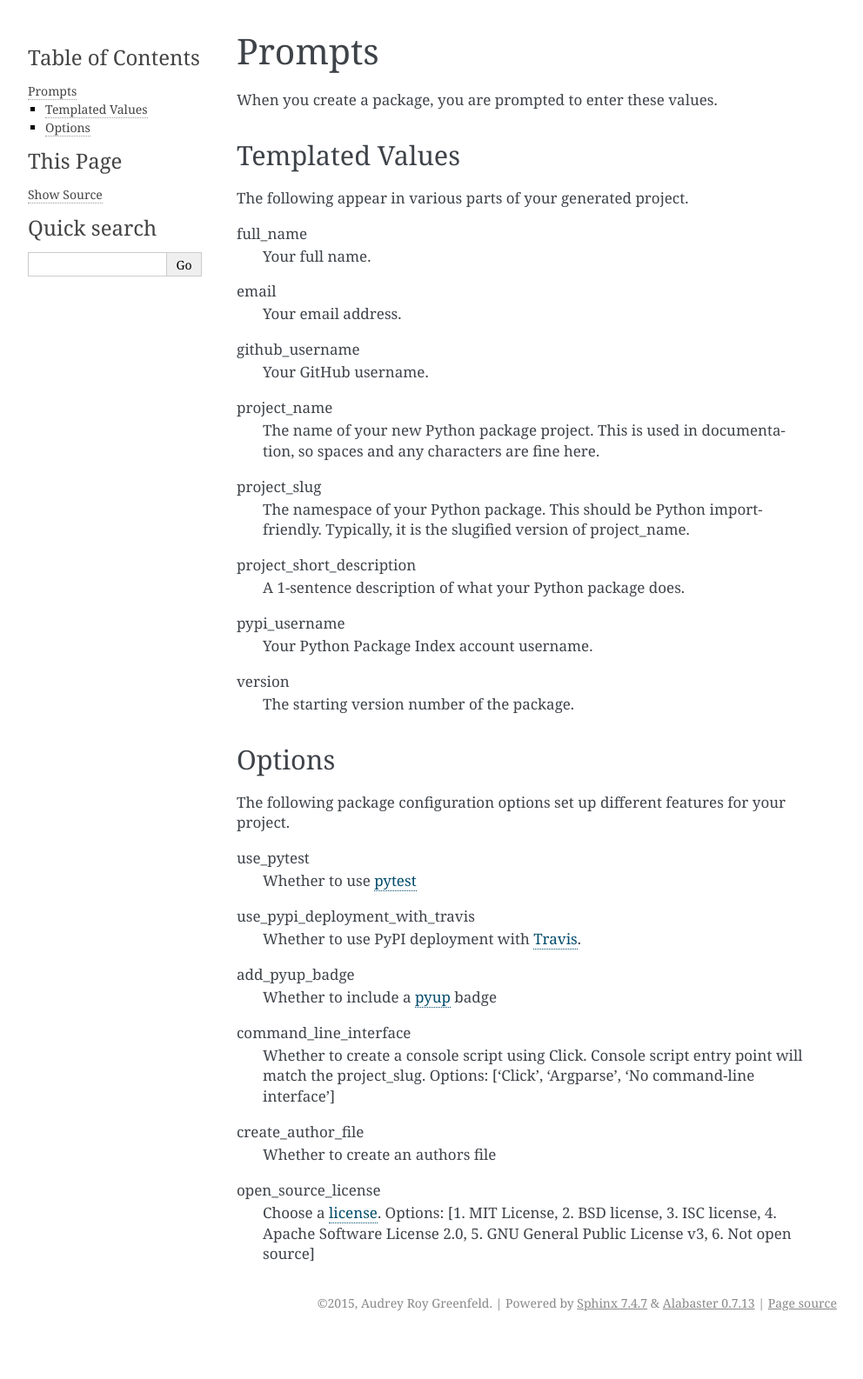
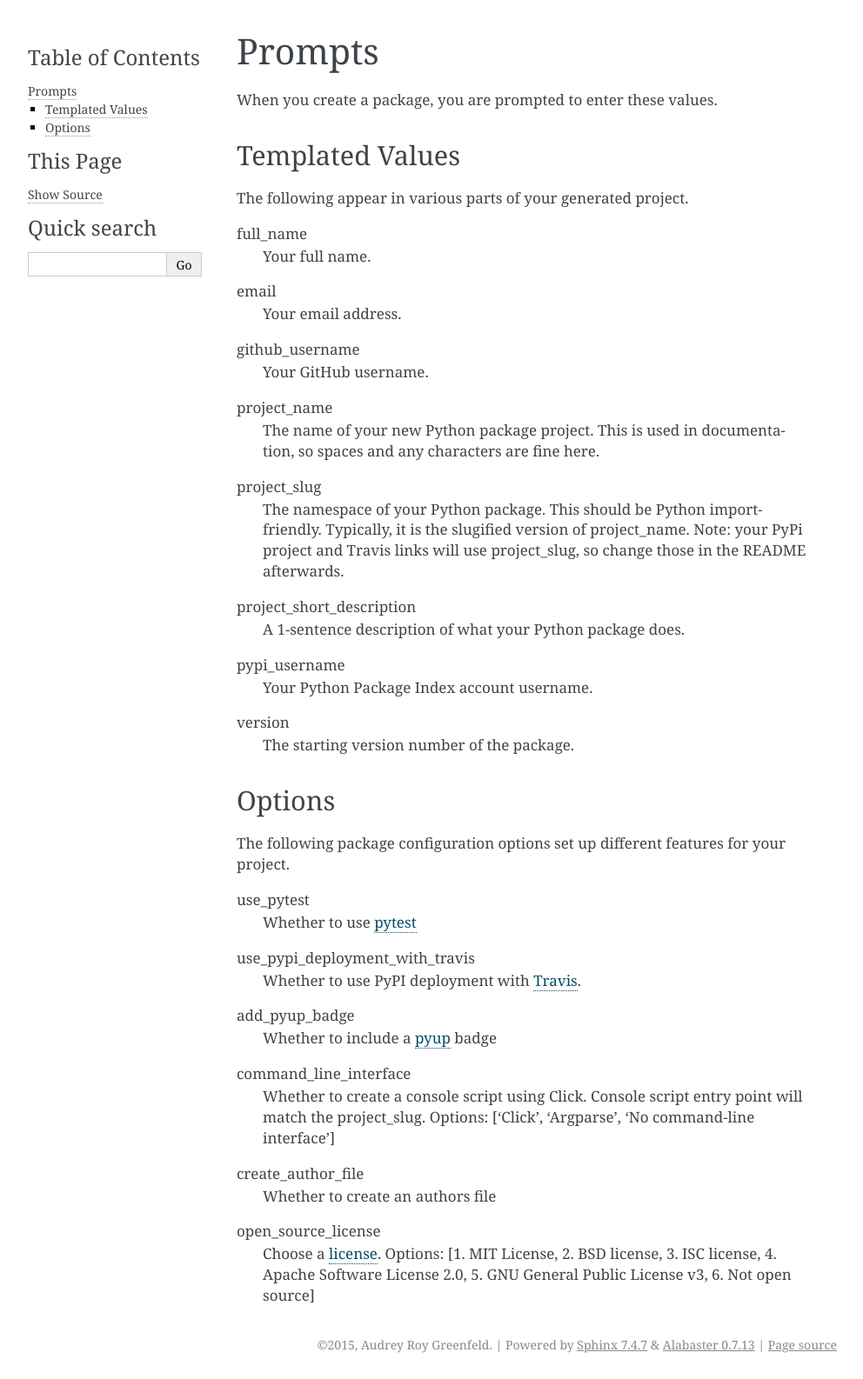
Before and after one commit to audreyfeldroy/cookiecutter-pypackage, a Sphinx documentation site: the page built from docs/prompts.rst, in a window 1280 px wide. Shown: the whole page at 87% size, without its empty margins (148-1140 px from the left). Built offline with Sphinx 7.4.7, drawn with Linux system fonts in a browser that asks for light colours; before the commit the page ends 1538 px from its top, so only the background shows below that.

Commit message:
Explain project_slug locations

```diff
--- a/docs/prompts.rst
+++ b/docs/prompts.rst
@@ -21,7 +21,7 @@ project_name
     The name of your new Python package project. This is used in documentation, so spaces and any characters are fine here.
 
 project_slug
-    The namespace of your Python package. This should be Python import-friendly. Typically, it is the slugified version of project_name.
+    The namespace of your Python package. This should be Python import-friendly. Typically, it is the slugified version of project_name. Note: your PyPi project and Travis links will use project_slug, so change those in the README afterwards.
 
 project_short_description
     A 1-sentence description of what your Python package does.
```
